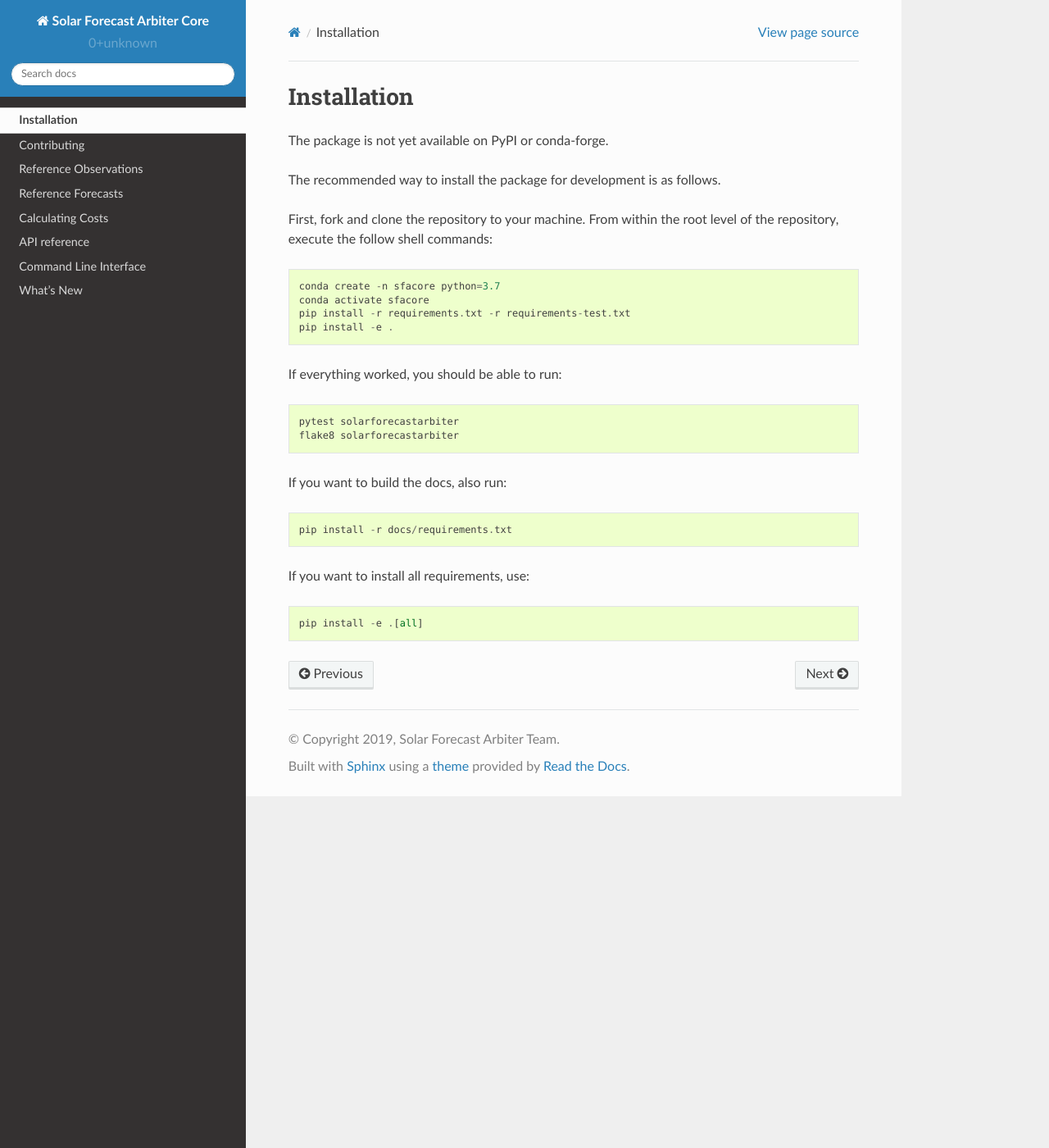
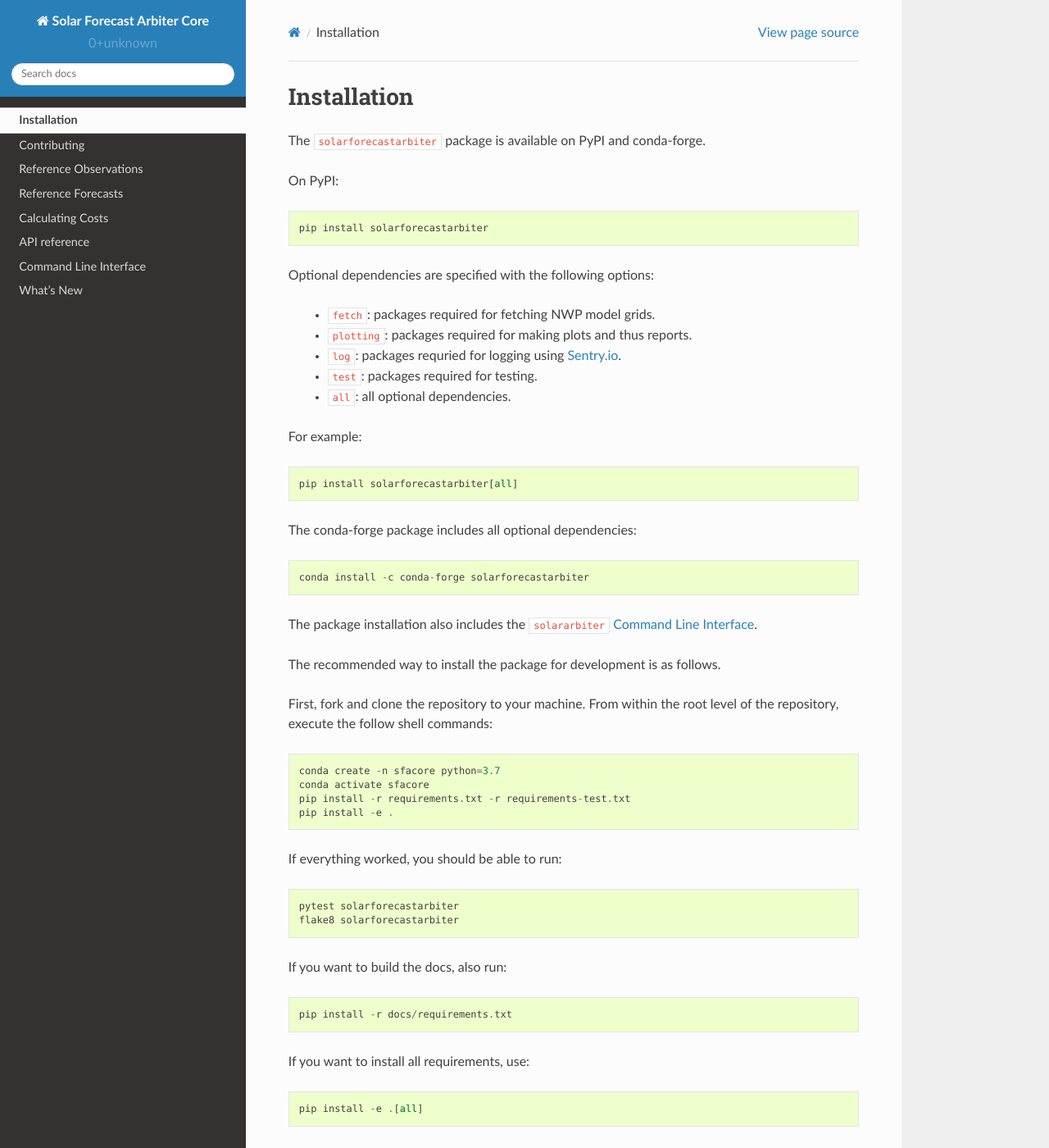
Before and after one commit to SolarArbiter/solarforecastarbiter-core, a Sphinx documentation site: the page built from docs/source/installation.rst, in a window 1280 px wide and 1400 px high. Shown: the whole window at 82% size. Built offline with Sphinx 7.4.7 and the Read the Docs theme 2.0.0, drawn with Linux system fonts in a browser that asks for light colours; some of the changed text lies outside the part shown.

Commit message:
improve install docs

```diff
--- a/docs/source/cli.rst
+++ b/docs/source/cli.rst
@@ -1,4 +1,6 @@
 .. currentmodule:: solarforecastarbiter.cli
+
+.. _cli:
 
 ######################
 Command Line Interface
--- a/docs/source/installation.rst
+++ b/docs/source/installation.rst
@@ -3,7 +3,29 @@
 Installation
 ============
 
-The package is not yet available on PyPI or conda-forge.
+The ``solarforecastarbiter`` package is available on PyPI and conda-forge.
+
+On PyPI::
+
+    pip install solarforecastarbiter
+
+Optional dependencies are specified with the following options:
+
+    * ``fetch``: packages required for fetching NWP model grids.
+    * ``plotting``: packages required for making plots and thus reports.
+    * ``log``: packages requried for logging using `Sentry.io <https://sentry.io>`_.
+    * ``test``: packages required for testing.
+    * ``all``: all optional dependencies.
+
+For example::
+
+    pip install solarforecastarbiter[all]
+
+The conda-forge package includes all optional dependencies::
+
+    conda install -c conda-forge solarforecastarbiter
+
+The package installation also includes the ``solararbiter`` :ref:`cli`.
 
 The recommended way to install the package for development is as follows.
 
@@ -27,3 +49,8 @@ If you want to build the docs, also run::
 If you want to install all requirements, use::
 
     pip install -e .[all]
+
+A docker image is also available at
+`quay.io <https://quay.io/repository/solararbiter/solarforecastarbiter-core>`_::
+
+    docker pull quay.io/solararbiter/solarforecastarbiter-core
--- a/docs/source/whatsnew/1.0.2.rst
+++ b/docs/source/whatsnew/1.0.2.rst
@@ -11,6 +11,8 @@ Fixed
 * Added/removed requirements to make base, test, and fetch install options
   work as expected. (:issue:`637`, :pull:`643`)
 * Updated PyPI classifiers. (:issue:`637`, :pull:`643`)
+* Updated :ref:`installation` page with instructions for PyPI, conda-forge,
+  and docker. (:issue:`635`, :pull:`649`)
 
 Testing
 ~~~~~~~
--- a/docs/source/whatsnew/index.rst
+++ b/docs/source/whatsnew/index.rst
@@ -9,6 +9,7 @@ These are new features and improvements of note in each release.
 .. toctree::
    :maxdepth: 2
 
+   1.0.2
    1.0.1
    1.0.0
    1.0.0rc4
```
